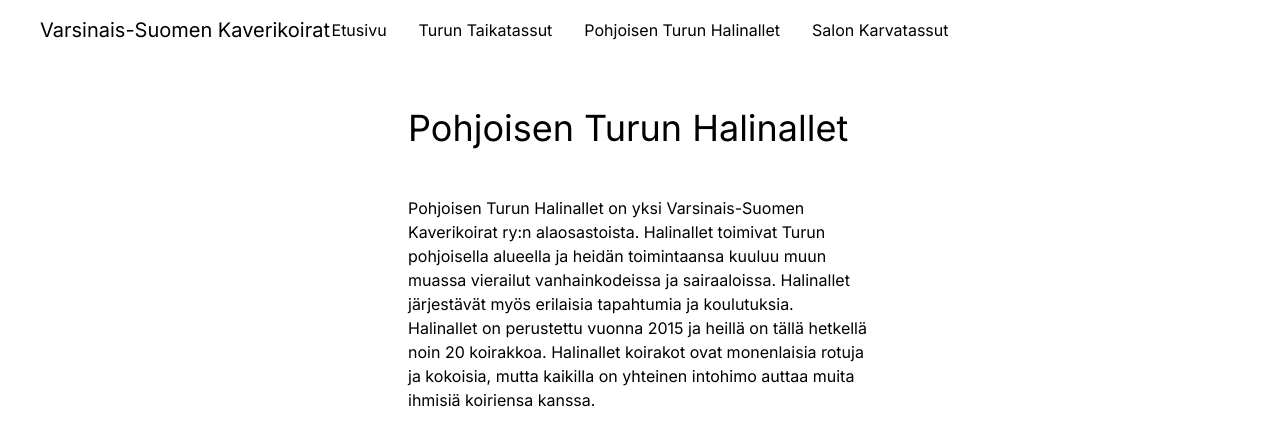
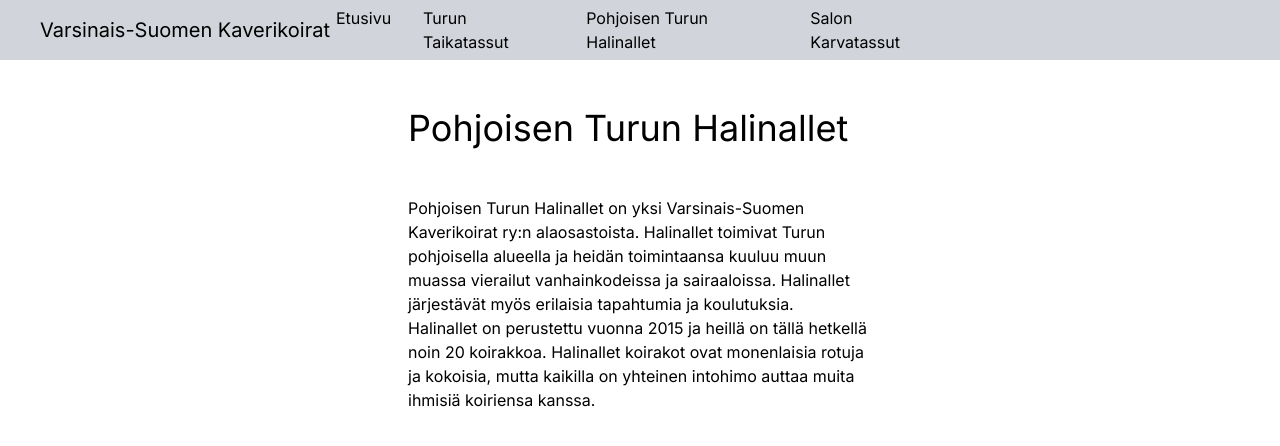
Before and after one commit to kasperi-r/vskaverikoirat, a Next.js app: page /halinallet in a window 1280 px wide. Shown: the top 446 px of the page. Built offline with nearby package versions, Linux system fonts and the light colour scheme.

Commit message:
Update index.tsx

```diff
--- a/app/ui/header/index.tsx
+++ b/app/ui/header/index.tsx
@@ -10,14 +10,13 @@ export default function Header() {
   ];
 
   return (
-    <header className="w-full p-4 px-5 sm:px-10 flex items-center justify-between border-0 border-b-orange-400">
+    <header className="relative w-full p-4 px-5 sm:px-10 flex items-center justify-between bg-gray-300">
       <h4 className="text-xl">Varsinais-Suomen Kaverikoirat</h4>
-      <nav className="w-max sm:flex fixed right-1/2 translate-x-1/2">
+      <nav className="absolute left-1/2 transform -translate-x-1/2 flex justify-center">
         {links.map(({ href, label }) => (
           <Link key={label} className="md:hover:text-orange-400 mx-4" href={href}>{label}</Link>
         ))}
       </nav>
-
     </header>
   );
 }
```
